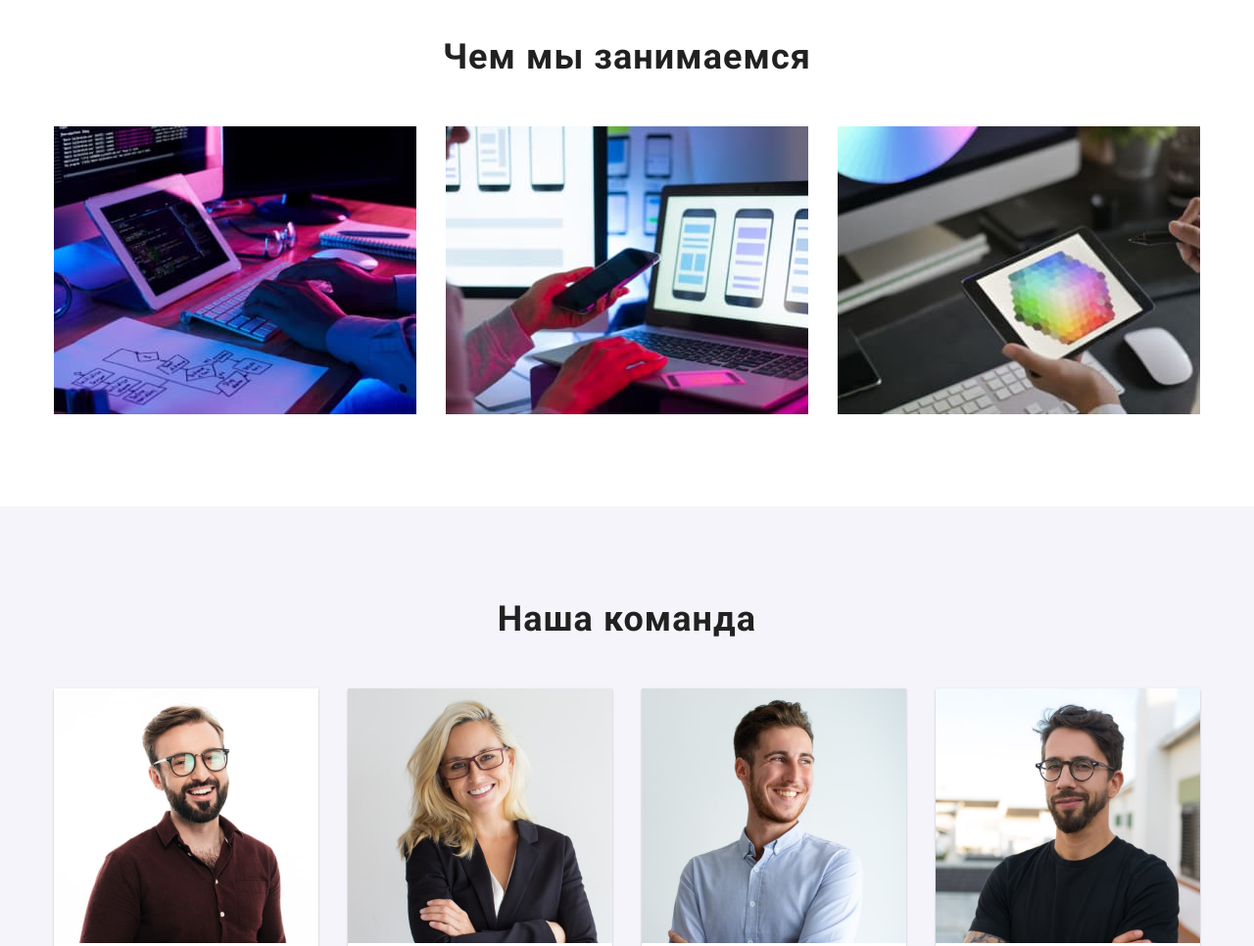
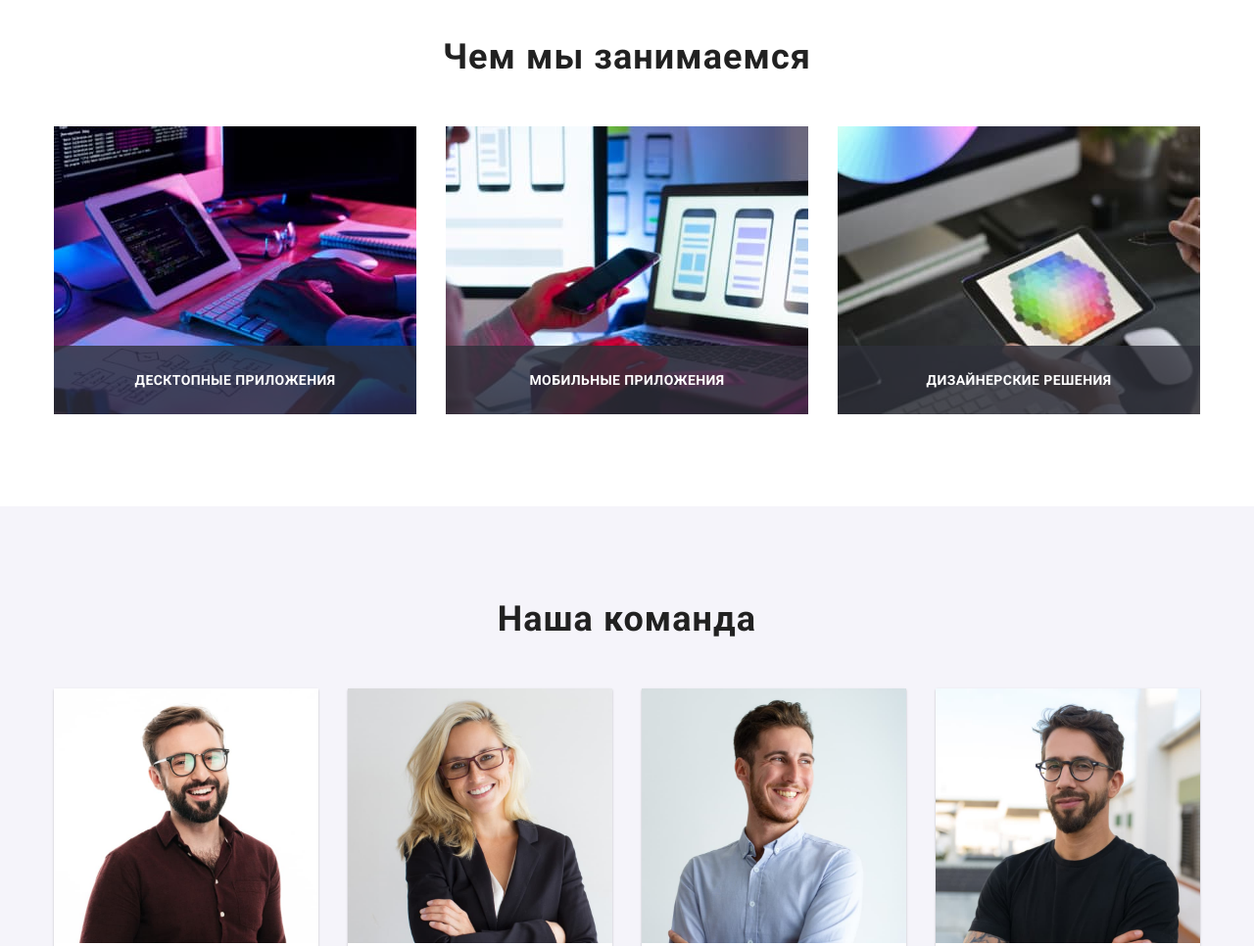
Before and after one commit to OlgaKonotop/goit-markup-hw-05, a plain HTML site: page index.html in a window 1280 px wide. Shown: the part 1080-2046 px from the top of the page at 98% size. Drawn offline with nearby package versions, Linux system fonts and the light colour scheme.

Commit message:
переходи

```diff
--- a/css/styles.css
+++ b/css/styles.css
@@ -75,7 +75,8 @@ body {
   color: var(--main-txt-cl);
 }
 .no-scroll {
-overflow: hidden;}
+  overflow: hidden;
+}
 
 /* Header styles */
 
@@ -133,6 +134,7 @@ padding-bottom: 32px;} */
   display: block;
   padding-top: 32px;
   padding-bottom: 32px;
+  transition: color 250ms cubic-bezier(0.4, 0, 0.2, 1);
 }
 
 .header-addres {
@@ -235,6 +237,8 @@ padding-bottom: 32px;} */
 
   border: none;
   cursor: pointer;
+
+  transition: background-color 250ms cubic-bezier(0.4, 0, 0.2, 1);
 }
 
 .btn-hero:hover,
@@ -332,6 +336,37 @@ padding-bottom: 32px;} */
   gap: var(--indent);
   flex-wrap: wrap;
   --items: 3;
+  width: 100%;
+}
+
+.work-item {
+position: relative ;
+}
+
+.add {
+ position: absolute;
+ left: 0;
+ bottom: 0;
+
+  width: 370px;
+  height: 70px;
+
+  background-color: rgba(47, 48, 58, 0.8);
+}
+
+.add-text {
+  padding-top: 27px;
+  padding-bottom: 27px;
+  margin-left: auto;
+  margin-right: auto;
+
+  font-weight: 700;
+  font-size: 14px;
+  line-height: calc (16 / 14);
+  text-align: center;
+  letter-spacing: 0.03em;
+  text-transform: uppercase;
+  color: #ffffff;
 }
 
 /*  Section team */
@@ -402,6 +437,9 @@ padding-bottom: 32px;} */
 
   color: #afb1b8;
   background-color: #fff;
+
+  transition: background-color 250ms cubic-bezier(0.4, 0, 0.2, 1),
+    color 250ms cubic-bezier(0.4, 0, 0.2, 1);
 }
 .social-icon {
   fill: currentColor;
@@ -449,6 +487,8 @@ padding-bottom: 32px;} */
   border-radius: 4px;
   color: #afb1b8;
   cursor: pointer;
+
+  transition: color 250ms cubic-bezier(0.4, 0, 0.2, 1), border 250ms cubic-bezier(0.4, 0, 0.2, 1);
 }
 
 .clients-icon {
@@ -551,6 +591,10 @@ padding-bottom: 32px;} */
 
   border-radius: 4px;
   cursor: pointer;
+
+  transition: color 250ms cubic-bezier(0.4, 0, 0.2, 1),
+    background-color 250ms cubic-bezier(0.4, 0, 0.2, 1),
+    box-shadow 250ms cubic-bezier(0.4, 0, 0.2, 1);
 }
 
 .btn:focus,
@@ -559,7 +603,6 @@ padding-bottom: 32px;} */
   background-color: var(--accent-color);
   box-shadow: 0px 3px 1px rgba(0, 0, 0, 0.1), 0px 1px 2px rgba(0, 0, 0, 0.08),
     0px 2px 2px rgba(0, 0, 0, 0.12);
-  border-radius: 4px;
 }
 
 .examples-list {
@@ -567,6 +610,11 @@ padding-bottom: 32px;} */
   flex-wrap: wrap;
   gap: var(--indent);
   --items: 3;
+}
+
+.examples-item {
+  transition: border 250ms cubic-bezier(0.4, 0, 0.2, 1),
+    box-shadow 250ms cubic-bezier(0.4, 0, 0.2, 1);
 }
 .examples-item:hover,
 .examples-item:focus {
@@ -619,9 +667,12 @@ padding-bottom: 32px;} */
 }
 
 .modal {
-  position:relative;
+  position: relative;
   width: 528px;
   height: 581px;
+  top: 50%;
+  left: 50%;
+  transform: translate(-50%,-50%);
 
   background: #ffffff;
   box-shadow: 0px 1px 3px rgba(0, 0, 0, 0.12), 0px 1px 1px rgba(0, 0, 0, 0.14),
@@ -640,10 +691,9 @@ width: 30px;
   height: 30px;
   padding: 0;
 
-background: #FFFFFF;
+  background: #ffffff;
   border: 1px solid rgba(0, 0, 0, 0.1);
   border-radius: 50%;
-background-color:transparent;
+  background-color: transparent;
   cursor: pointer;
-
 }
--- a/index.html
+++ b/index.html
@@ -33,12 +33,14 @@
 			</nav>
 			<ul class="list header-addres">
 				<li class="header-contact">
-					<a class="link header-addres-link" href="mailto:info@devstudio.com"><svg class="header-icon" width="16px" height="12px">
+					<a class="link header-addres-link" href="mailto:info@devstudio.com"><svg class="header-icon" width="16px"
+							height="12px">
 							<use href="./images/icons.svg#envelope"></use>
 						</svg> info@devstudio.com</a>
 				</li>
 				<li class="header-contact">
-					<a class="link header-addres-link" href="tel:+380961111111"><svg class="header-icon" width="10px" height="16px">
+					<a class="link header-addres-link" href="tel:+380961111111"><svg class="header-icon" width="10px"
+							height="16px">
 							<use href="./images/icons.svg#smartphone"></use>
 						</svg>+38 096 111 11 11</a>
 				</li>
@@ -61,7 +63,9 @@
 				<ul class="list about-list card-set">
 					<li class="about-item card-set-item">
 						<div class="about-icon">
-							<svg  width="70" height="70"><use href="./images/icons.svg#antenna"></use></svg>
+							<svg width="70" height="70">
+								<use href="./images/icons.svg#antenna"></use>
+							</svg>
 						</div>
 						<h3 class="about-title">Внимание к деталям</h3>
 						<p class="about-text">Идейные соображения, а также начало повседневной работы по формированию
@@ -113,14 +117,23 @@
 					<li class="work-item card-set-item">
 						<img class="work-image" src="./images/computer.jpg" alt="Руки человека набирают код на клавиатуре"
 							width="370" height="294" />
+						<div class="add">
+							<p class="add-text">Десктопные приложения</p>
+						</div>
 					</li>
 					<li class="work-item card-set-item">
 						<img class="work-image" src="./images/telephon.jpg"
 							alt="Руки человека создают блоковую разметку приложения для телефона" width="370" height="294" />
+						<div class="add">
+							<p class="add-text">Мобильные приложения</p>
+						</div>
 					</li>
 					<li class="work-item card-set-item">
 						<img class="work-image" src="./images/tablet.jpg"
 							alt="Руки человета выбирают на планшете цвет из палитры цветов" width="370" height="294" />
+						<div class="add">
+							<p class="add-text">Дизайнерские решения</p>
+						</div>
 					</li>
 				</ul>
 			</div>
@@ -376,8 +389,8 @@
 				<h4 class="social-invitation">присоединяйтесь</h4>
 				<ul class="list social">
 					<li class="soсial-item">
-					<a class="soсial-link footer-soсial-link link" href="instagram.com" target="_blank" rel="noopener noreferrer"
-						aria-label="Ссылка на Инстаграм">
+						<a class="soсial-link footer-soсial-link link" href="instagram.com" target="_blank"
+							rel="noopener noreferrer" aria-label="Ссылка на Инстаграм">
 							<svg width="20" height="20">
 								<use class="social-icon footer-social-icon" href="./images/icons.svg#instagram"></use>
 							</svg>
```
Lines whose indentation alone changed are shown as unchanged.
